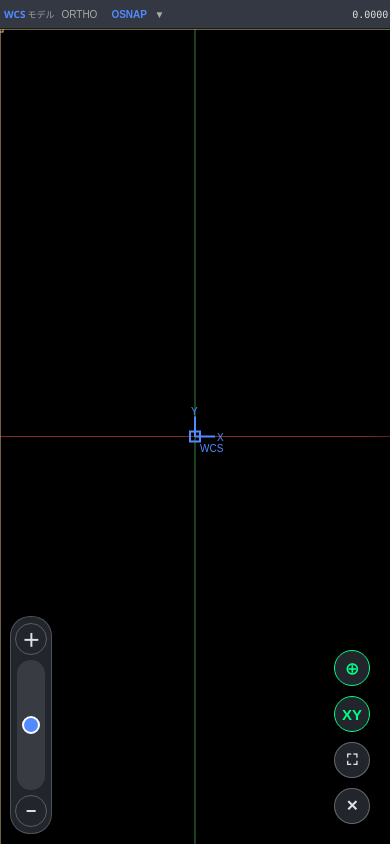
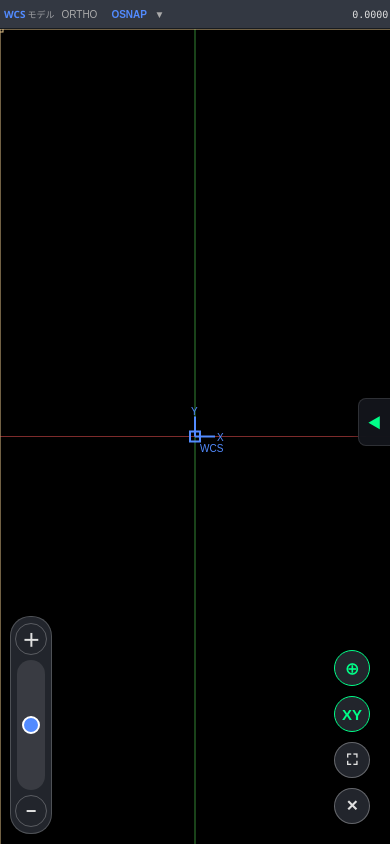
Before and after one commit to taka2560-commits/webCAD, a plain HTML site: page index.html in a window 390 px wide. Both pictures are taken after a click on the button "🎯 座標読取". Drawn offline with Linux system fonts and the light colour scheme.

Commit message:
fix: #fs-toolsのoverflow-yによる横クリップを回避するためトグルボタンを兄弟要素に修正し、z-indexとposition: fixedで位置を制御

```diff
--- a/index.html
+++ b/index.html
@@ -244,9 +244,10 @@
         }
 
         /* 通常画面と全画面（座標読取）の表示分離制御 */
-        #fs-tools, #fs-zoom-panel, #fs-controls { display: none; }
+        #fs-tools, #fs-tools-toggle, #fs-zoom-panel, #fs-controls { display: none; }
 
         body.fullscreen-mode #fs-tools, body.reading-mode #fs-tools { display: flex !important; }
+        body.fullscreen-mode #fs-tools-toggle, body.reading-mode #fs-tools-toggle { display: flex !important; }
         body.fullscreen-mode #fs-zoom-panel, body.reading-mode #fs-zoom-panel { display: flex !important; }
         body.fullscreen-mode #fs-controls, body.reading-mode #fs-controls { display: flex !important; }
         body.fullscreen-mode #fs-dim-actionbar { display: none !important; }
@@ -297,8 +298,8 @@
             transform: translateX(0);
         }
         #fs-tools-toggle {
-            position: absolute;
-            left: -32px;
+            position: fixed;
+            right: 0;
             top: 50%;
             transform: translateY(-50%);
             width: 32px;
@@ -317,6 +318,11 @@
             justify-content: center;
             box-shadow: -2px 2px 8px rgba(0,0,0,0.3);
             pointer-events: auto;
+            z-index: 100016;
+            transition: right 0.3s cubic-bezier(0.1, 0.76, 0.55, 0.94);
+        }
+        #fs-tools-toggle.open {
+            right: 180px;
         }
 
         /* ツールバー内のボタンのスタイル */
@@ -757,8 +763,8 @@
             <span id="fs-coord-y">Y: 0.000</span>
             <span id="fs-snap-label" class="snap-label"></span>
         </div>
+        <button id="fs-tools-toggle" onclick="toggleFsTools(event)">◀</button>
         <div id="fs-tools">
-            <button id="fs-tools-toggle" onclick="toggleFsTools(event)">◀</button>
             <button class="fs-tool-panel-btn fs-tool-panel-btn-primary" onclick="issueCommand('DIMORDINATE'); toggleFsTools(false);" title="引出線でXY両方の座標を配置します">📍 座標</button>
             <button class="fs-tool-panel-btn fs-tool-panel-btn-accent" onclick="issueCommand('DIMCONT'); toggleFsTools(false);" title="連続寸法を作図します">📐 連続寸法</button>
 
@@ -1554,9 +1560,11 @@
 
             if (isOpen) {
                 tools.classList.add('open');
+                toggleBtn.classList.add('open');
                 toggleBtn.textContent = '▶';
             } else {
                 tools.classList.remove('open');
+                toggleBtn.classList.remove('open');
                 toggleBtn.textContent = '◀';
             }
         };
--- a/sw.js
+++ b/sw.js
@@ -1,4 +1,4 @@
-const CACHE_NAME = 'webcad-pwa-cache-v14';
+const CACHE_NAME = 'webcad-pwa-cache-v15';
 const urlsToCache = [
   './',
   './index.html',
```
